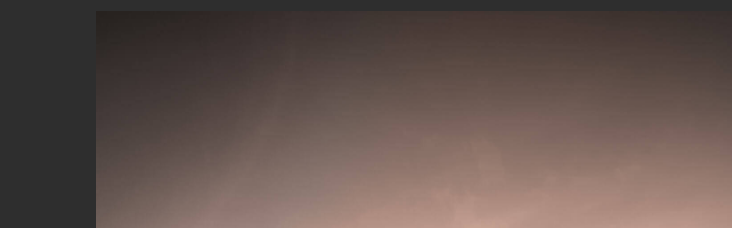
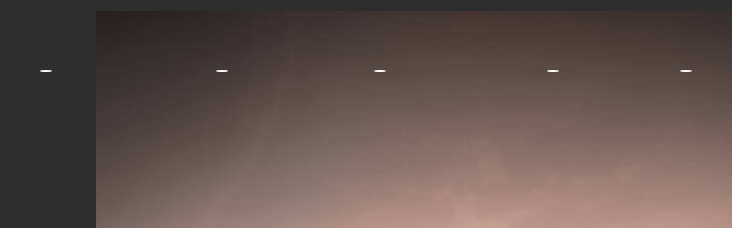
Before and after one commit to Floriovv/Project-Headphones-Inspiration, a plain HTML site: page index.html in a window 1280 px wide. Shown: the part 329-557 px from the top of the page, 94-826 px from the left. Drawn offline with Linux system fonts and the light colour scheme.

Commit message:
css aside

```diff
--- a/assets/css/style.css
+++ b/assets/css/style.css
@@ -44,4 +44,7 @@ h1{
   border-radius: 50%;
   border: 1px solid #fff;
   width: 10px;
+  position: fixed;
+  top: 50%;
+  transform: translateY(-50%);
 }
```
